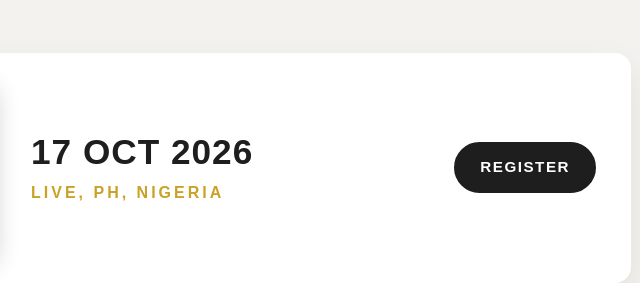
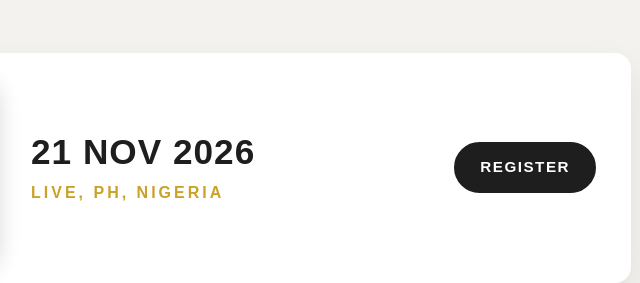
Before and after one commit to Csedem0/Pamela-Scott-Music, a plain HTML site: page index.html in a window 1280 px wide. Shown: the part 2640-2923 px from the top of the page, 434-1074 px from the left. Drawn offline with Linux system fonts and the light colour scheme; files whose address does not match are found by name.

Commit message:
Update index.html

```diff
--- a/index.html
+++ b/index.html
@@ -931,7 +931,7 @@
 
                 <!-- Details Middle -->
                 <div class="tour-details">
-                    <span class="tour-date">17 OCT 2026</span>
+                    <span class="tour-date">21 NOV 2026</span>
                     <span class="tour-location">LIVE, PH, NIGERIA</span>
                 </div>
 
```
